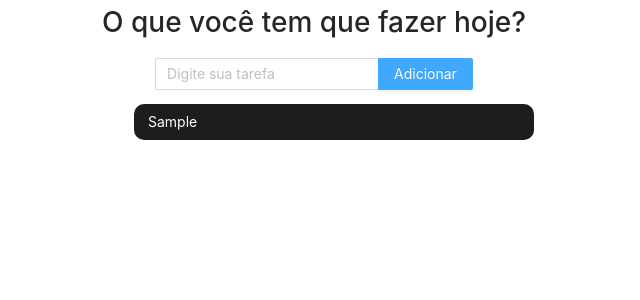
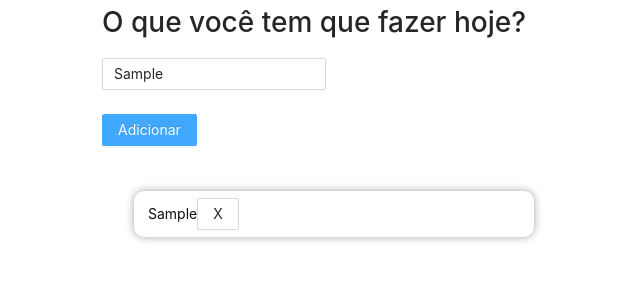
Before and after one commit to LucasFernandesBrazil/ToDo_List, a React (Create React App) app: page / in a window 1280 px wide. Both pictures are taken after typing "Sample" into the empty fields and a click on the button "Adicionar". Shown: the top 300 px of the page, without its empty margins (326-966 px from the left). Built offline with nearby package versions, Linux system fonts and the light colour scheme.

Commit message:
Armazenamento de tasks

```diff
--- a/src/components/AddTask/index.js
+++ b/src/components/AddTask/index.js
@@ -3,23 +3,17 @@ import { Row, Col, Input, Button, Form } from "antd";
 import { PlusCircleOutlined } from "@ant-design/icons";
 import Task from "../Task";
 import "./style.css";
+import FormItem from "antd/lib/form/FormItem";
 
 export default function AddTask() {
   const [task, setTask] = useState("");
   const [taskList, setTaskList] = useState([]);
 
-  function handleChangeInput(e) {
-    const inputTask = e.target.value;
-
-    setTask(inputTask);
-  }
-
-  function handleAddItemToList(e) {
-    //e.preventDefault();
-    if (task) {
-      setTaskList([...taskList, task]);
-      setTask("");
+  function handleAddItemToList(value) {
+    if (value) {
+      setTaskList([...taskList, value.task]);
     }
+    console.log({ taskList });
   }
 
   return (
@@ -28,21 +22,18 @@ export default function AddTask() {
         <Form onFinish={handleAddItemToList}>
           <h1>O que você tem que fazer hoje?</h1>
           <Col span={24}>
-            <Input.Group
-              style={{ display: "flex", justifyContent: "center" }}
-              compact
-            >
+            <Form.Item name="task">
               <Input
                 type="text"
                 placeholder="Digite sua tarefa"
-                onChange={handleChangeInput}
-                value={task}
                 style={{ width: "calc(100% - 200px)" }}
               />
+            </Form.Item>
+            <Form.Item>
               <Button type="primary" htmlType="submit">
                 Adicionar
               </Button>
-            </Input.Group>
+            </Form.Item>
           </Col>
         </Form>
       </Row>
--- a/src/components/Task/index.js
+++ b/src/components/Task/index.js
@@ -7,8 +7,12 @@ export default function Task(props) {
   return (
     <>
       <ul>
+        {console.log({ props })}
         {props.item.map((item) => (
-          <li className="task">{item}</li>
+          <li className="task">
+            {item}
+            <Button>X</Button>
+          </li>
         ))}
       </ul>
     </>
--- a/src/components/Task/style.css
+++ b/src/components/Task/style.css
@@ -1,9 +1,10 @@
 .task {
   display: block;
-  background-color: rgb(29, 29, 29);
+  background-color: #ffffff;
   padding: 0.5em 1em;
-  margin: 1em 0;
+  margin: 1.5em 0;
   border-radius: 10px;
-  color: #ffffff;
+  box-shadow: 0px 0px 8px rgba(0, 0, 0, 0.356);
+  color: rgb(14, 14, 14);
   width: 400px;
 }
```
